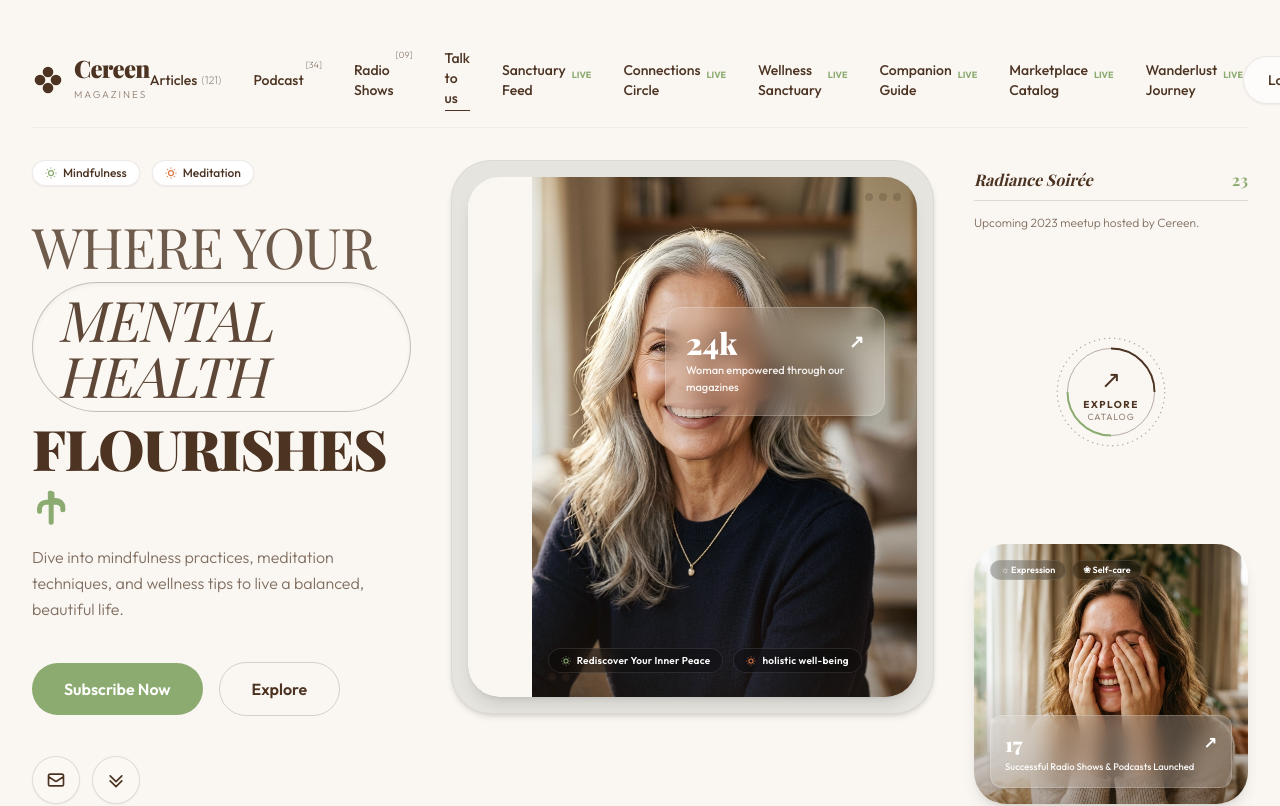
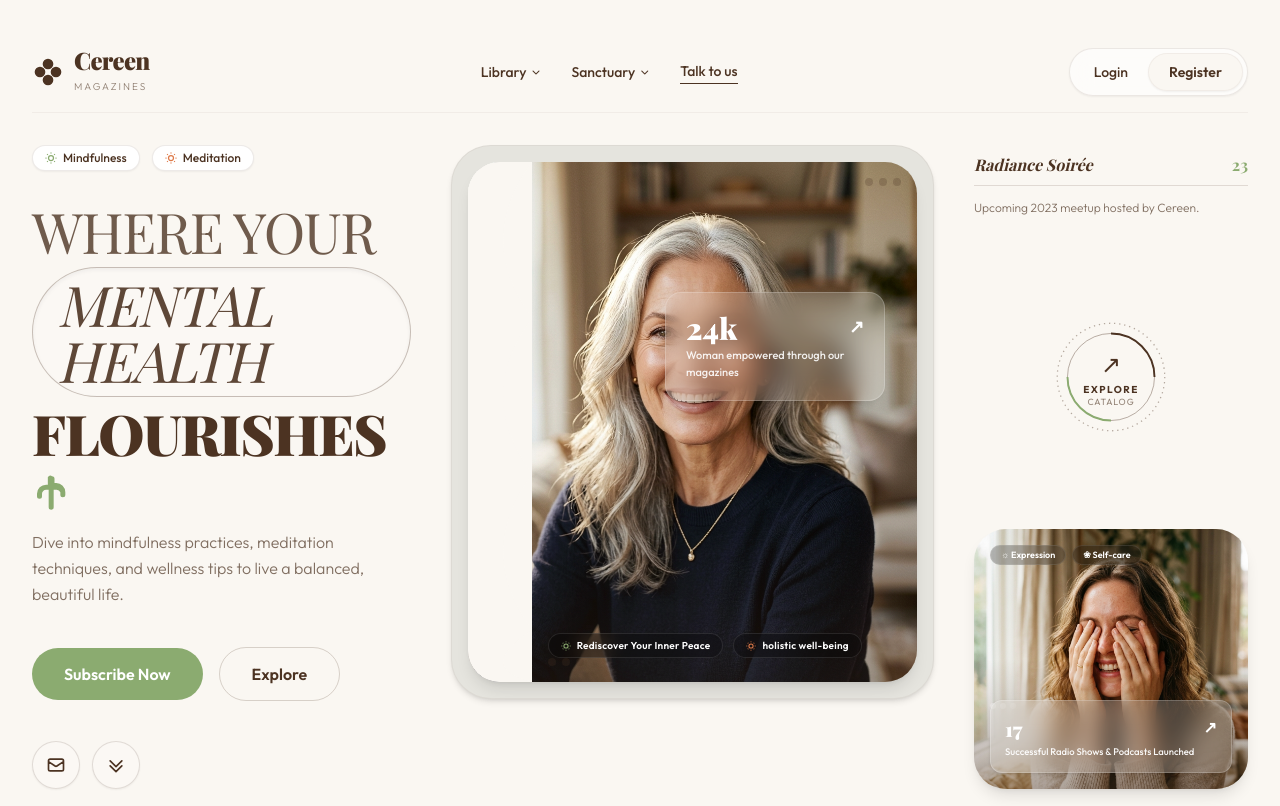
Before and after one commit to kemono202122-dot/Welldone, a React (Vite) app: page /dm in a window 1280 px wide. Shown: the top 806 px of the page. Built offline with nearby package versions, Linux system fonts and the light colour scheme; a web font is replaced by a local one.

Commit message:
Refactor: Group flat headers on CereenLandingPage.tsx into Library and Sanctuary dropdowns

```diff
--- a/components/CereenLandingPage.tsx
+++ b/components/CereenLandingPage.tsx
@@ -18,6 +18,7 @@ export const CereenLandingPage: React.FC = () => {
   const [password, setPassword] = React.useState('');
   const [name, setName] = React.useState('');
   const [toastMessage, setToastMessage] = React.useState<string | null>(null);
+  const [activeDropdown, setActiveDropdown] = React.useState<string | null>(null);
 
   // Auto-dismiss toast
   React.useEffect(() => {
@@ -113,55 +114,97 @@ export const CereenLandingPage: React.FC = () => {
         </div>
 
         {/* Navigation Links - Perfect superscripted bracket styling */}
-        <nav className="hidden md:flex items-center gap-8 text-sm font-medium">
-          <a href="#articles" className="hover:text-[#8BAB70] transition-colors flex items-center gap-1">
-            Articles <span className="text-[11px] text-[#4C3322]/50 font-light">(121)</span>
-          </a>
-          <a href="#podcast" className="hover:text-[#8BAB70] transition-colors flex items-start">
-            Podcast <sup className="text-[9px] text-[#4C3322]/60 font-light ml-0.5">[34]</sup>
-          </a>
-          <a href="#radio-shows" className="hover:text-[#8BAB70] transition-colors flex items-start">
-            Radio Shows <sup className="text-[9px] text-[#4C3322]/60 font-light ml-0.5">[09]</sup>
-          </a>
+        <nav className="hidden md:flex items-center gap-8 text-sm font-medium z-50">
+
+          {/* Dropdown 1: Library */}
+          <div
+            className="relative"
+            onMouseEnter={() => setActiveDropdown('library')}
+            onMouseLeave={() => setActiveDropdown(null)}
+          >
+            <button className={`hover:text-[#8BAB70] transition-colors flex items-center gap-1.5 cursor-pointer font-medium py-2 bg-transparent border-none ${activeDropdown === 'library' ? 'text-[#8BAB70]' : 'text-[#4C3322]'}`}>
+              Library
+              <i className={`fas fa-chevron-down text-[8px] transition-transform duration-300 ${activeDropdown === 'library' ? 'rotate-180' : ''}`}></i>
+            </button>
+            {activeDropdown === 'library' && (
+              <div className="absolute left-0 mt-1 w-48 bg-white border border-[#4C3322]/10 rounded-2xl shadow-xl py-2 z-50 animate-fade-in">
+                <a href="#articles" className="flex items-center justify-between px-4 py-2 hover:bg-[#FAF7F2] text-xs font-bold text-[#4C3322] uppercase tracking-wider">
+                  <span>Articles</span>
+                  <span className="text-[10px] text-[#4C3322]/50 font-light normal-case">(121)</span>
+                </a>
+                <a href="#podcast" className="flex items-center justify-between px-4 py-2 hover:bg-[#FAF7F2] text-xs font-bold text-[#4C3322] uppercase tracking-wider">
+                  <span>Podcast</span>
+                  <span className="text-[10px] text-[#4C3322]/50 font-light normal-case">[34]</span>
+                </a>
+                <a href="#radio-shows" className="flex items-center justify-between px-4 py-2 hover:bg-[#FAF7F2] text-xs font-bold text-[#4C3322] uppercase tracking-wider">
+                  <span>Radio Shows</span>
+                  <span className="text-[10px] text-[#4C3322]/50 font-light normal-case">[09]</span>
+                </a>
+              </div>
+            )}
+          </div>
+
+          {/* Dropdown 2: Sanctuary */}
+          <div
+            className="relative"
+            onMouseEnter={() => setActiveDropdown('sanctuary')}
+            onMouseLeave={() => setActiveDropdown(null)}
+          >
+            <button className={`hover:text-[#8BAB70] transition-colors flex items-center gap-1.5 cursor-pointer font-medium py-2 bg-transparent border-none ${activeDropdown === 'sanctuary' ? 'text-[#8BAB70]' : 'text-[#4C3322]'}`}>
+              Sanctuary
+              <i className={`fas fa-chevron-down text-[8px] transition-transform duration-300 ${activeDropdown === 'sanctuary' ? 'rotate-180' : ''}`}></i>
+            </button>
+            {activeDropdown === 'sanctuary' && (
+              <div className="absolute left-0 mt-1 w-56 bg-white border border-[#4C3322]/10 rounded-2xl shadow-xl py-2 z-50 animate-fade-in">
+                <span
+                  onClick={() => navigate('/circle')}
+                  className="flex items-center justify-between px-4 py-2 hover:bg-[#FAF7F2] text-xs font-bold text-[#4C3322] uppercase tracking-wider cursor-pointer"
+                >
+                  <span>Sanctuary Feed</span>
+                  <span className="text-[9px] text-[#8BAB70] font-bold">LIVE</span>
+                </span>
+                <span
+                  onClick={() => navigate('/connections')}
+                  className="flex items-center justify-between px-4 py-2 hover:bg-[#FAF7F2] text-xs font-bold text-[#4C3322] uppercase tracking-wider cursor-pointer"
+                >
+                  <span>Connections Circle</span>
+                  <span className="text-[9px] text-[#8BAB70] font-bold">LIVE</span>
+                </span>
+                <span
+                  onClick={() => navigate('/wellness')}
+                  className="flex items-center justify-between px-4 py-2 hover:bg-[#FAF7F2] text-xs font-bold text-[#4C3322] uppercase tracking-wider cursor-pointer"
+                >
+                  <span>Wellness Sanctuary</span>
+                  <span className="text-[9px] text-[#8BAB70] font-bold">LIVE</span>
+                </span>
+                <span
+                  onClick={() => navigate('/virtual-partner/create')}
+                  className="flex items-center justify-between px-4 py-2 hover:bg-[#FAF7F2] text-xs font-bold text-[#4C3322] uppercase tracking-wider cursor-pointer"
+                >
+                  <span>Companion Guide</span>
+                  <span className="text-[9px] text-[#8BAB70] font-bold">LIVE</span>
+                </span>
+                <span
+                  onClick={() => navigate('/marketplace')}
+                  className="flex items-center justify-between px-4 py-2 hover:bg-[#FAF7F2] text-xs font-bold text-[#4C3322] uppercase tracking-wider cursor-pointer"
+                >
+                  <span>Marketplace Catalog</span>
+                  <span className="text-[9px] text-[#8BAB70] font-bold">LIVE</span>
+                </span>
+                <span
+                  onClick={() => navigate('/travels')}
+                  className="flex items-center justify-between px-4 py-2 hover:bg-[#FAF7F2] text-xs font-bold text-[#4C3322] uppercase tracking-wider cursor-pointer"
+                >
+                  <span>Wanderlust Journey</span>
+                  <span className="text-[9px] text-[#8BAB70] font-bold">LIVE</span>
+                </span>
+              </div>
+            )}
+          </div>
+
           <a href="#talk-to-us" className="text-[#4C3322] border-b border-[#4C3322] pb-0.5 hover:text-[#8BAB70] hover:border-[#8BAB70] transition-all">
             Talk to us
           </a>
-          <span
-            onClick={() => navigate('/circle')}
-            className="hover:text-[#8BAB70] transition-colors flex items-center gap-1 cursor-pointer select-none"
-          >
-            Sanctuary Feed <sup className="text-[9px] text-[#8BAB70] font-bold uppercase ml-0.5">Live</sup>
-          </span>
-          <span
-            onClick={() => navigate('/connections')}
-            className="hover:text-[#8BAB70] transition-colors flex items-center gap-1 cursor-pointer select-none"
-          >
-            Connections Circle <sup className="text-[9px] text-[#8BAB70] font-bold uppercase ml-0.5">Live</sup>
-          </span>
-          <span
-            onClick={() => navigate('/wellness')}
-            className="hover:text-[#8BAB70] transition-colors flex items-center gap-1 cursor-pointer select-none"
-          >
-            Wellness Sanctuary <sup className="text-[9px] text-[#8BAB70] font-bold uppercase ml-0.5">Live</sup>
-          </span>
-          <span
-            onClick={() => navigate('/virtual-partner/create')}
-            className="hover:text-[#8BAB70] transition-colors flex items-center gap-1 cursor-pointer select-none"
-          >
-            Companion Guide <sup className="text-[9px] text-[#8BAB70] font-bold uppercase ml-0.5">Live</sup>
-          </span>
-          <span
-            onClick={() => navigate('/marketplace')}
-            className="hover:text-[#8BAB70] transition-colors flex items-center gap-1 cursor-pointer select-none"
-          >
-            Marketplace Catalog <sup className="text-[9px] text-[#8BAB70] font-bold uppercase ml-0.5">Live</sup>
-          </span>
-          <span
-            onClick={() => navigate('/travels')}
-            className="hover:text-[#8BAB70] transition-colors flex items-center gap-1 cursor-pointer select-none"
-          >
-            Wanderlust Journey <sup className="text-[9px] text-[#8BAB70] font-bold uppercase ml-0.5">Live</sup>
-          </span>
         </nav>
 
         {/* Login / Register Buttons */}
```
